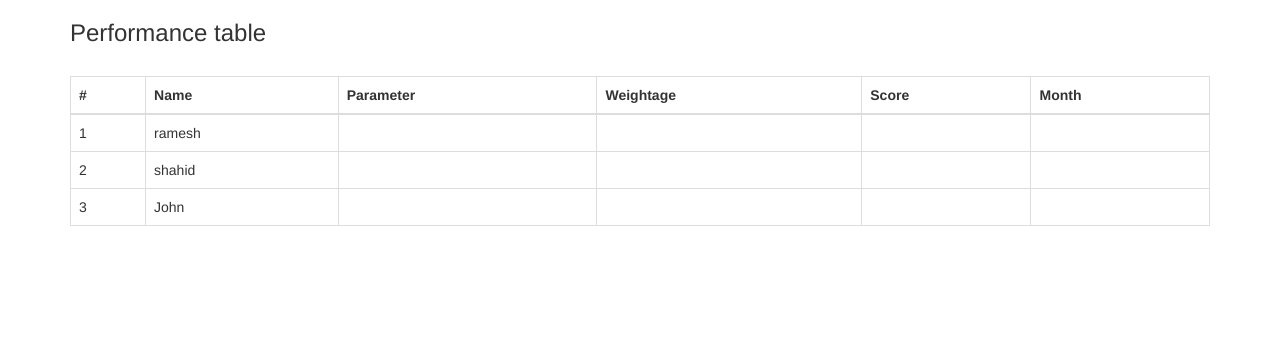
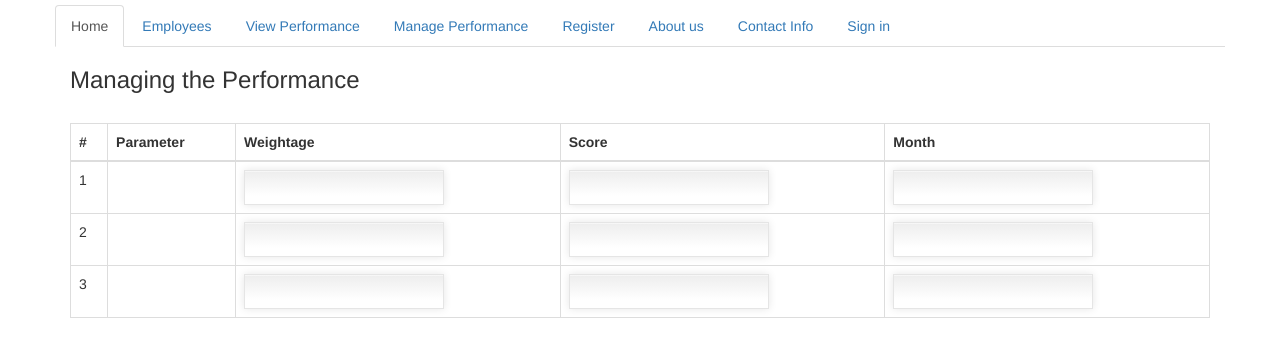
Before and after one commit to ambersingh/performance, a Django app: page /perform/manage_performance/ in a window 1280 px wide. Shown: the top 357 px of the page. Run offline with Django 3.2, Linux system fonts and the light colour scheme; some libraries are stand-ins or nearby versions.

Commit message:
required templates updated

```diff
--- a/perform/templates/index.html
+++ b/perform/templates/index.html
@@ -99,7 +99,11 @@ input[type='checkbox'] {
         <a href="http://127.0.0.1:8000/perform/employees/">Employees</a>
     </li>
     <li>
-        <a href="http://127.0.0.1:8000/perform/view_performance">Performance</a>
+        <a href="http://127.0.0.1:8000/perform/view_performance">View Performance</a>
+    </li>
+
+    <li>
+        <a href="http://127.0.0.1:8000/perform/manage_performance">Manage Performance</a>
     </li>
     <li>
         <a href="http://127.0.0.1:8000/perform/register">Register</a>
--- a/perform/templates/manage_performance.html
+++ b/perform/templates/manage_performance.html
@@ -1,21 +1,17 @@
-<!DOCTYPE html>
-<html>
-<head>
-  <meta name="viewport" content="width=device-width, initial-scale=1">
-  <link rel="stylesheet" href="http://maxcdn.bootstrapcdn.com/bootstrap/3.3.4/css/bootstrap.min.css">
-  <script src="https://ajax.googleapis.com/ajax/libs/jquery/1.11.1/jquery.min.js"></script>
-  <script src="http://maxcdn.bootstrapcdn.com/bootstrap/3.3.4/js/bootstrap.min.js"></script>
-</head>
-<body>
+{% extends 'index.html' %}
+
+{% block title%} Manage Perfromance {% endblock %}
+
+
+{% block body %}
 
 <div class="container">
 
-  <h3> Performance table</h3><br/>
+  <h3>Managing the Performance </h3><br/>
   <table class="table table-hover table-bordered">
     <thead>
       <tr>
         <th>#</th>
-        <th>Name</th>
         <th>Parameter</th>
         <th>Weightage</th>
         <th>Score</th>
@@ -25,31 +21,32 @@
     <tbody>
       <tr>
         <td>1</td>
-        <td>ramesh</td>
         <td></td>
-        <td></td>
-        <td></td>
-        <td></td>
+        <td><input type="number" size="3" min="0" max="100"></td>
+        <td><input type="number" size="3" min="0" max="100"></td>
+
+        <td><input></td>
       </tr>
       <tr>
         <td>2</td>
-        <td>shahid</td>
         <td></td>
-        <td></td>
-        <td></td>
-        <td></td>
+        <td><input type="number" size="3" min="0" max="100"></td>
+        <td><input type="number" size="3" min="0" max="100"></td>
+
+        <td><input></td>
       </tr>
       <tr>
         <td>3</td>
-        <td>John</td>
         <td></td>
-        <td></td>
-        <td></td>
-        <td></td>
+        <td><input type="number" size="3" min="0" max="100"></td>
+        <td><input type="number" size="3" min="0" max="100"></td>
+
+        <td><input></td>
       </tr>
     </tbody>
   </table>
 </div>
 
-</body>
+
+{% endblock %}
 </html>
--- a/perform/templates/view_performance.html
+++ b/perform/templates/view_performance.html
@@ -1,6 +1,6 @@
 {% extends 'index.html' %}
 
-{% block title %}  view_performance {% endblock %}
+{% block title %}  View Performance {% endblock %}
 {% block body %}
 
 <div class="container">
```
